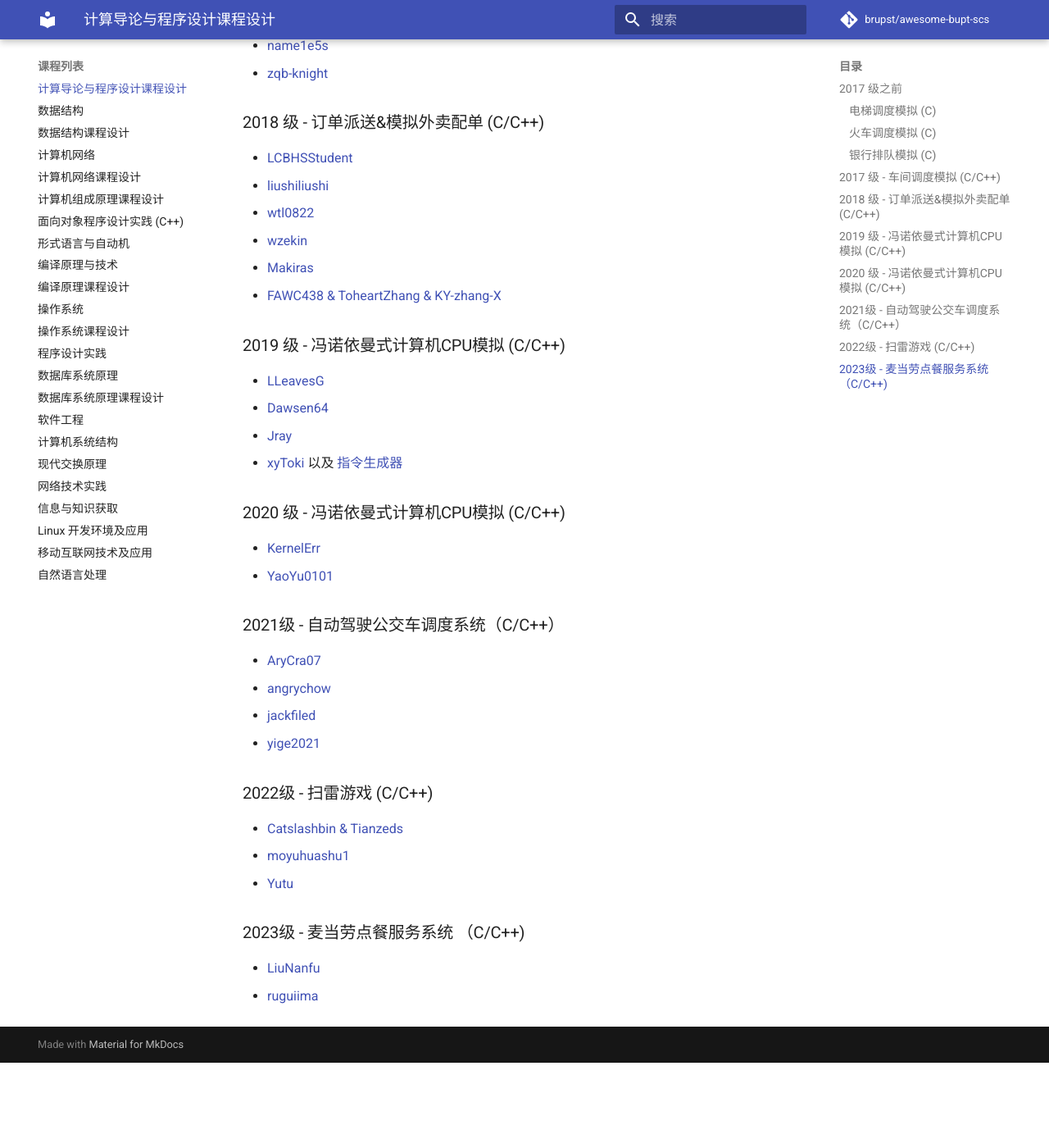
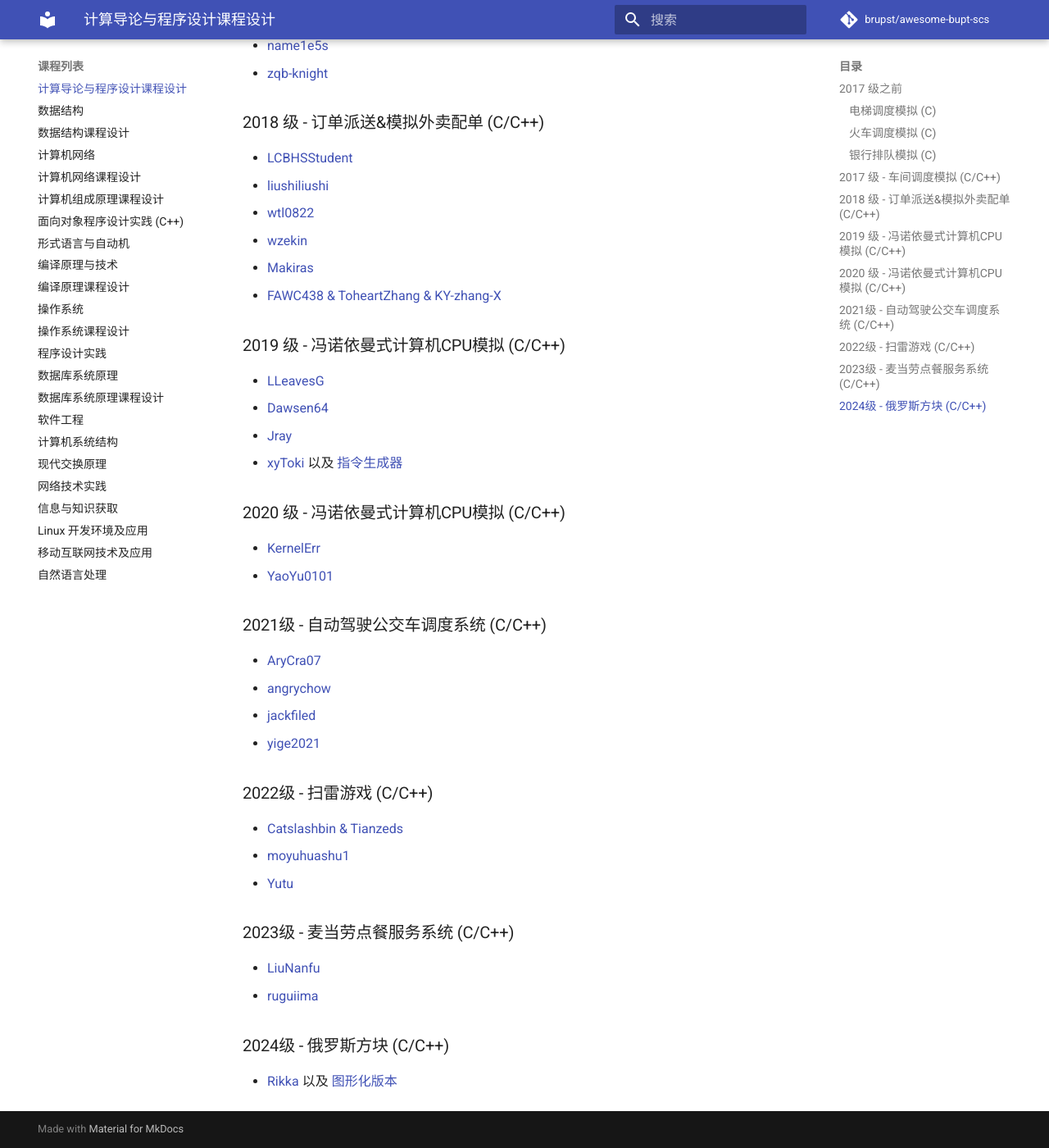
Before and after one commit to brupst/awesome-bupt-scs, an MkDocs documentation site: the page built from projects/Introduction-to-Computing-and-Foundation-of-Programming.md, in a window 1280 px wide and 1400 px high, scrolled down 811 px. Shown: the whole window at 82% size. Built offline with MkDocs 1.6.1 and Material for MkDocs 9.7.7, drawn with Linux system fonts in a browser that asks for light colours; comment, search, counter and statistics services are not loaded; before the commit the page ends 2107 px from its top, so only the background shows below that.

Commit message:
Add 2024 Tetris Project from Rikka; Fix formatting of project titles … (#127)
* Add 2025 Tetris Project from Rikka; Fix formatting of project titles in markdown

* Fix formatting of project title section

---------

Co-authored-by: Random Fly <randfly@outlook.com>

```diff
--- a/projects/Introduction-to-Computing-and-Foundation-of-Programming.md
+++ b/projects/Introduction-to-Computing-and-Foundation-of-Programming.md
@@ -48,7 +48,7 @@
 - [KernelErr](https://github.com/KernelErr/BUPT-CPU-Simulator)
 - [YaoYu0101](https://github.com/YaoYu0101/BUPT-vonNeumann-Simulator)
 
-### 2021级 - 自动驾驶公交车调度系统（C/C++）
+### 2021级 - 自动驾驶公交车调度系统 (C/C++)
 
 - [AryCra07](https://github.com/AryCra07/busDispatchingSystem)
 - [angrychow](https://github.com/angrychow/Intro-to-CS)
@@ -62,6 +62,12 @@
 - [Yutu](https://github.com/4869fzzzzzz/MineSweeper)
 
 
-### 2023级 - 麦当劳点餐服务系统 （C/C++)
+### 2023级 - 麦当劳点餐服务系统 (C/C++)
+
 - [LiuNanfu](https://github.com/Overturn1992/bupt-2023-course_design)
 - [ruguiima](https://github.com/ruguiima/mcdonald-order)
+
+
+### 2024级 - 俄罗斯方块 (C/C++)
+
+- [Rikka](https://github.com/NoNormalCreeper/tetris_hw) 以及 [图形化版本](https://github.com/NoNormalCreeper/tetris_hw_gui)
```
